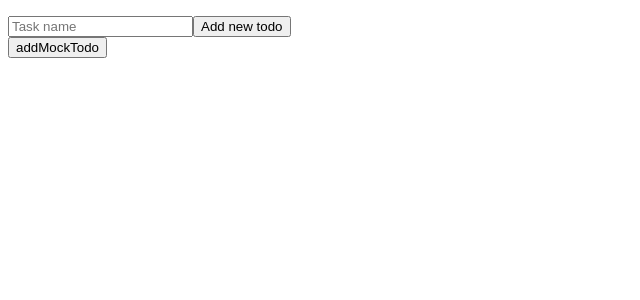
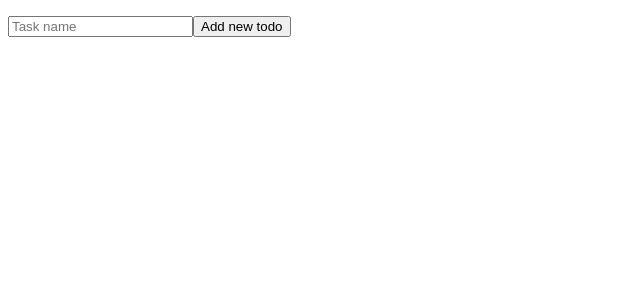
Before and after one commit to MaciejWitkowskiDev/react-learning-projects, a React (Create React App) app in the folder react-todo-list/: page / in a window 1280 px wide. Shown: the top 300 px of the page, without its empty margins (0-640 px from the left). Built offline with nearby package versions, Linux system fonts and the light colour scheme.

Commit message:
Implemented updating state but wrong way

```diff
--- a/react-todo-list/src/App.js
+++ b/react-todo-list/src/App.js
@@ -5,21 +5,22 @@ import TaskList from './TaskList';
 function App() {
   const [taskList, setTaskList] = useState([]);
 
-  const addMockTodo = () => {
+  const addNewTask = (e) => {
+    e.preventDefault();
+    console.log(e.target);
     setTaskList([
       ...taskList,
       {
-        id: 0,
-        name: 'xD'
+        id: Math.random(),
+        name: e.target.name.value
       }
-    ]);
+    ])
   }
 
   return (
     <>
       <TaskList listOfTasks={taskList} />
-      <Form inputPlaceholder="Task name" buttonLabel="Add new todo" />
-      <button onClick={addMockTodo}>addMockTodo</button>
+      <Form submitHandler={addNewTask} inputPlaceholder="Task name" buttonLabel="Add new todo" />
     </>
   );
 }
--- a/react-todo-list/src/Form.js
+++ b/react-todo-list/src/Form.js
@@ -1,7 +1,7 @@
 function Form(props){
     return(
-        <form>
-            <input placeholder={props.inputPlaceholder} type="text" />
+        <form onSubmit={props.submitHandler}>
+            <input id="name" placeholder={props.inputPlaceholder} type="text" />
             <button type="submit">{ props.buttonLabel }</button>
         </form>
     );
```
Also changed, not shown: 1 other file (tests, documents, lock files or other folders).
